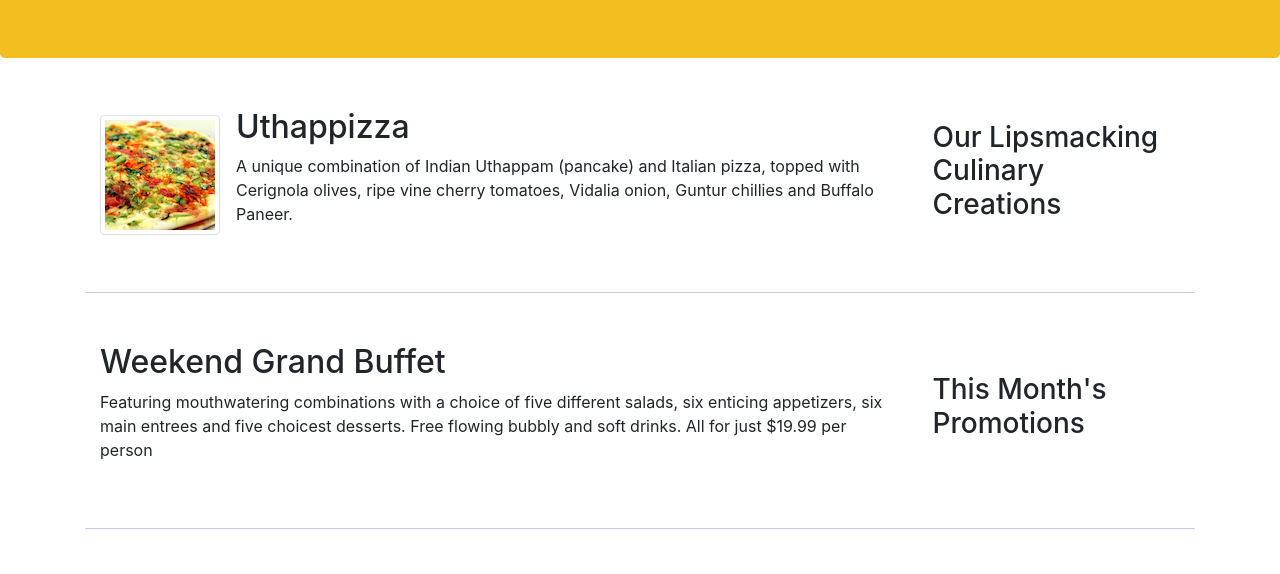
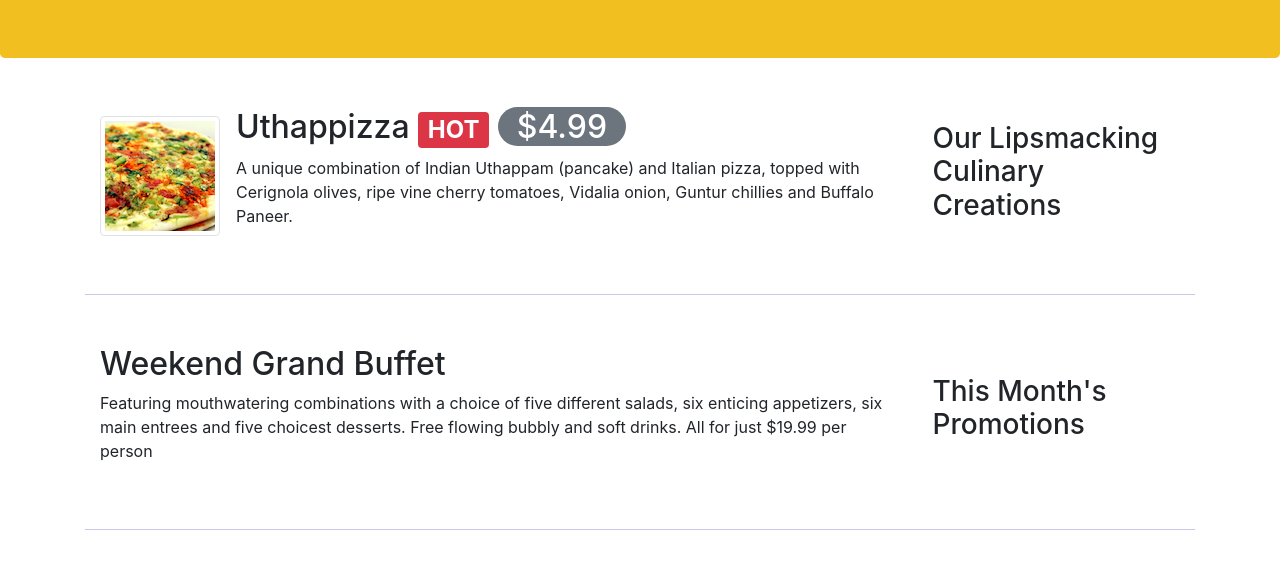
Before and after one commit to vicc30/conFusion, a website: page index.html in a window 1280 px wide. Shown: the part 226-800 px from the top of the page. Drawn offline with nearby package versions, Linux system fonts and the light colour scheme.

Commit message:
Alert users

```diff
--- a/index.html
+++ b/index.html
@@ -63,7 +63,7 @@
                     <img class="d-flex mr-3 img-thumbnail align-self-center"
                     src="img/uthappizza.png" alt="uthappizza">
                     <div class="media-body">
-                        <h2 class="mt-0">Uthappizza</h2>
+                        <h2 class="mt-0">Uthappizza <span class="badge badge-danger">HOT</span> <span class="badge-pill badge-secondary">$4.99</span></h2>
                         <p>A unique combination of Indian Uthappam (pancake) and Italian pizza, topped with Cerignola olives, ripe vine cherry tomatoes, Vidalia onion, Guntur chillies and Buffalo Paneer.</p>
                     </div>
 
```
